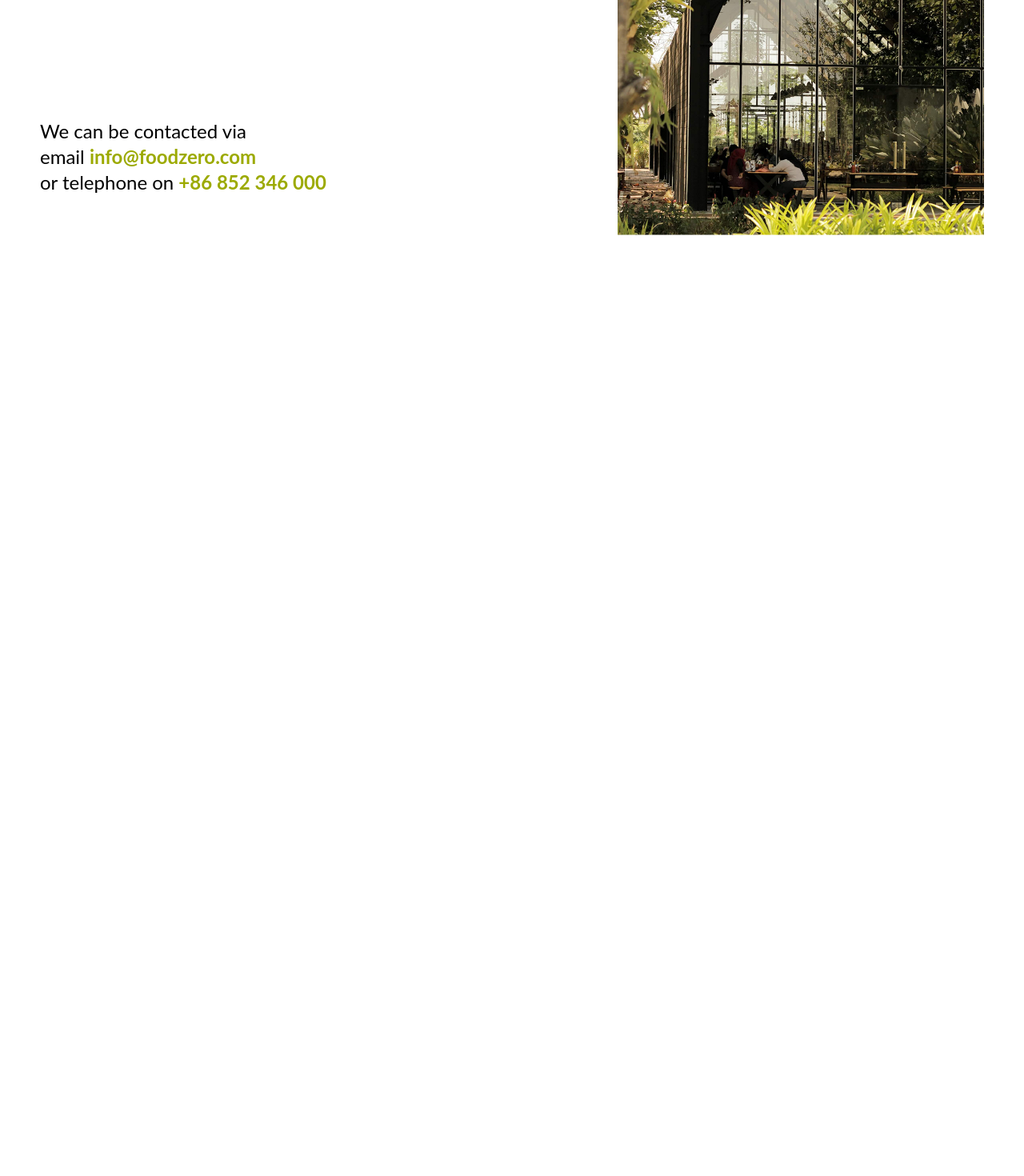
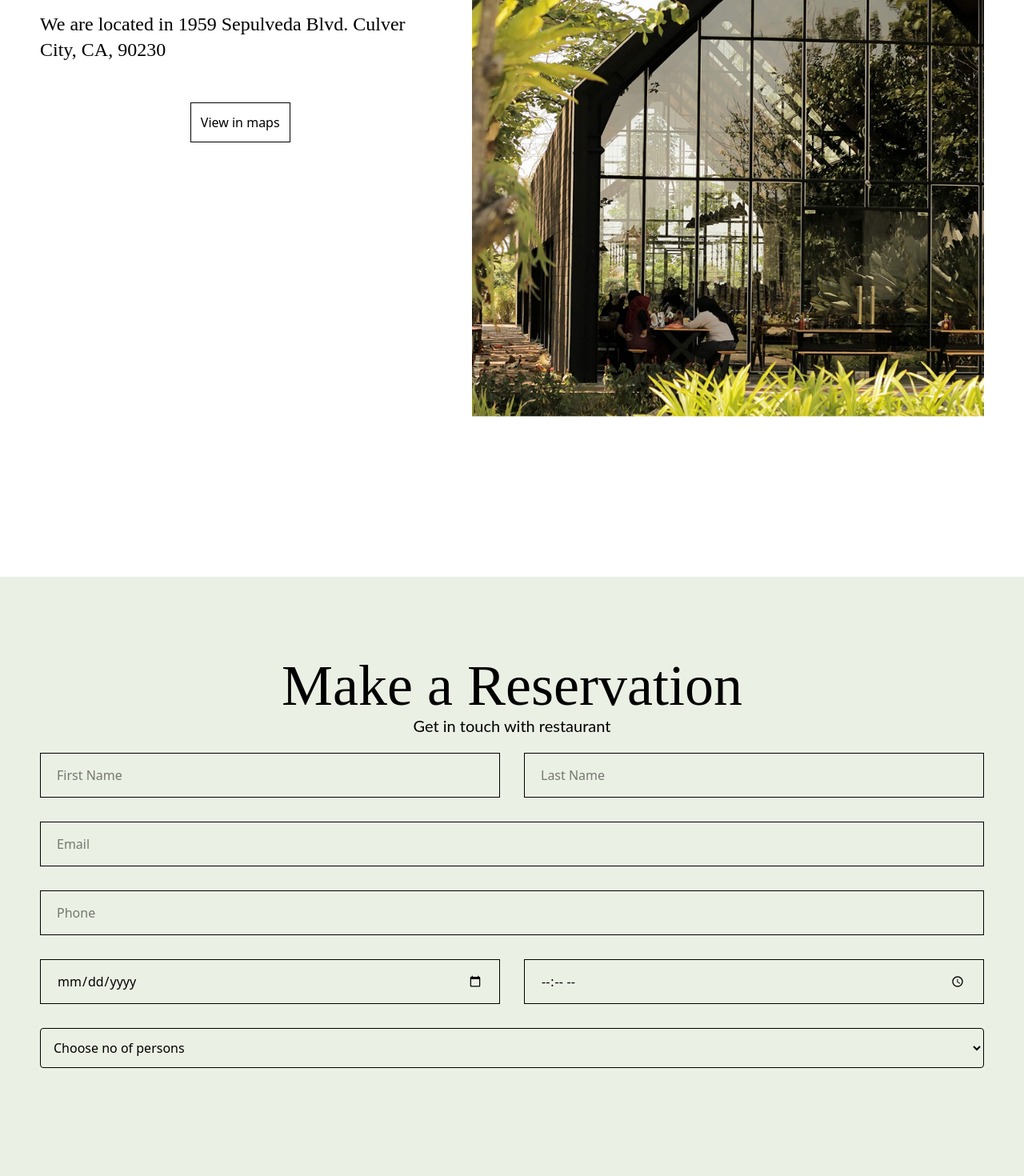
Before and after one commit to shiranlakshitha/FoodZero-React, a React (Vite) app: page /contact in a window 1280 px wide. Shown: the part 1800-3270 px from the top of the page at 80% size. Before the commit the page ends 2294 px from the top, so only its background shows below. Built offline with nearby package versions, Linux system fonts and the light colour scheme.

Commit message:
feat: update Contact page with new location details and reservation form

```diff
--- a/src/pages/Contact.tsx
+++ b/src/pages/Contact.tsx
@@ -1,4 +1,5 @@
 import assets from "../assets/assets"
+import Footer from "../components/Footer";
 import Navbar from "../components/Navbar"
 
 export interface openings {
@@ -74,15 +75,55 @@ const Contact = () => {
           <div className="max-w-[700px]">
             <img className="w-full h-auto object-cover" src={assets.nicehouse} alt="" />
           </div>
-          <div className="flex justify-start w-full mx-auto md:items-end mb-[50px]">
-            <p className="text-2xl font-lato">
-            We can be contacted via <br />
-            email <span className="text-[#9CAA00] font-bold">info@foodzero.com</span> <br />
-            or telephone on <span className="text-[#9CAA00] font-bold">+86 852 346 000</span>
-          </p>
+          <div className="flex flex-col justify-center mb-[50px]">
+            <p className="font-rufina text-2xl">We are located in 1959 Sepulveda Blvd. Culver City, CA, 90230</p>
+            <button className="mt-[50px] max-w-[200px] flex self-center mx-auto bg-none border-1 px-3 py-3">View in maps</button>
           </div>
         </div>
       </div>
+      {/*fourth section*/}
+      <div className="px-[50px] flex flex-col py-[100px] gap-5 bg-[#EBF0E4]">
+        <div className="text-center">
+          <h1 className="font-rufina text-7xl">Make a Reservation</h1>
+          <p className="font-lato text-xl">Get in touch with restaurant</p>
+        </div>
+        <div className="flex flex-col gap-[30px]">
+          <div className="grid grid-cols-1 md:grid-cols-2 gap-[30px] ">
+            <div className="w-full px-[20px] py-[15px] border-1 focus:outline-none"><input className="w-full" type="text" placeholder="First Name" /></div>
+            <div className="w-full px-[20px] py-[15px] border-1 focus:outline-none"><input className="w-full" type="text" placeholder="Last Name" /></div>
+          </div>
+          <div>
+            <div className="w-full px-[20px] py-[15px] border-1 focus:outline-none"><input className="w-full" type="text" placeholder="Email" /></div>
+          </div>
+          <div>
+            <div className="w-full px-[20px] py-[15px] border-1 focus:outline-none"><input className="w-full" type="text" placeholder="Phone" /></div>
+          </div>
+          <div className="grid grid-cols-1 md:grid-cols-2 gap-[30px] ">
+            <div className="w-full px-[20px] py-[15px] border-1 focus:outline-none"><input className="w-full" type="date" placeholder="Date" /></div>
+            <div className="w-full px-[20px] py-[15px] border-1 focus:outline-none"><input className="w-full" type="time" placeholder="Time" /></div>
+          </div>
+          <div>
+            <div>
+              <select name="Person" id="person" className="border rounded p-3 w-full">
+                    <option value="">Choose no of persons</option>
+                    <option value="1">1</option>
+                    <option value="2">2</option>
+                    <option value="3">3</option>
+                    <option value="4">4</option>
+                    <option value="5">5</option>
+                    <option value="6">6+</option>
+                </select>
+            </div>
+          </div>
+        </div>
+        <div>
+          <button></button>
+        </div>
+      </div>
+      {/*fifth section*/}
+      <Footer />
+
+
 
     </>
   )
```
